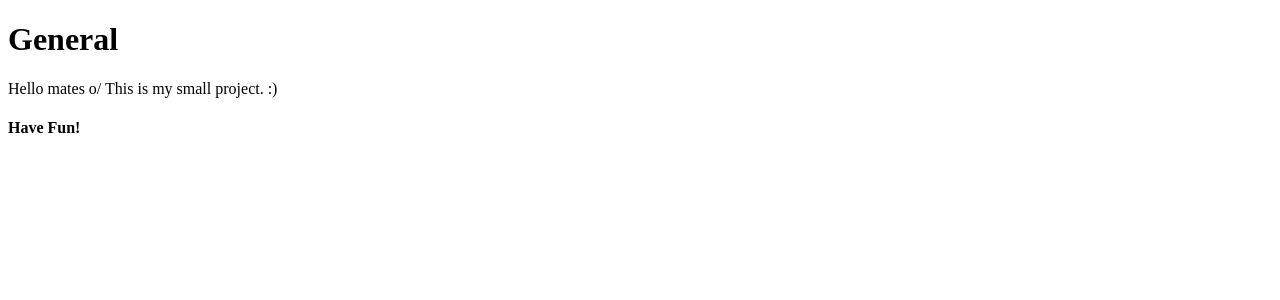
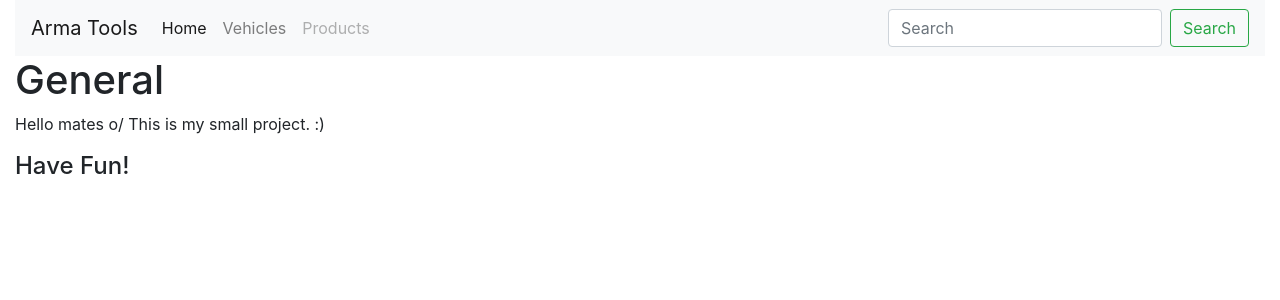
Before and after one commit to romeo-25-04/mongo_cortes, a Flask app: page / in a window 1280 px wide. Shown: the top 300 px of the page. Run offline with Flask 2, Linux system fonts and the light colour scheme; some libraries are stand-ins or nearby versions.

Commit message:
add vehicles list

```diff
--- a/app/templates/index.html
+++ b/app/templates/index.html
@@ -3,14 +3,51 @@
 <head>
     <!-- Required meta tags -->
     <meta charset="utf-8">
+    <meta name="viewport" content="width=device-width, initial-scale=1, shrink-to-fit=no">
 
+    <!-- Bootstrap CSS -->
+    <link rel="stylesheet" href="/static/css/bootstrap.min.css">
     <title>{{ title }}</title>
 </head>
-<body>
+<body class="container-fluid">
+    <nav class="navbar navbar-expand-lg navbar-light bg-light">
+      <a class="navbar-brand" href="/">Arma Tools</a>
+      <button class="navbar-toggler" type="button" data-toggle="collapse" data-target="#mainNavbar" aria-controls="mainNavbar" aria-expanded="false" aria-label="Toggle navigation">
+        <span class="navbar-toggler-icon"></span>
+      </button>
+
+      <div class="collapse navbar-collapse" id="mainNavbar">
+        <ul class="navbar-nav mr-auto">
+          <li class="nav-item {{ acHome }}">
+            <a class="nav-link" href="/">Home <span class="sr-only">(current)</span></a>
+          </li>
+          <li class="nav-item {{ acVeh }}">
+            <a class="nav-link" href="/vehicles">Vehicles</a>
+          </li>
+          <li class="nav-item {{ acProd }}">
+            <a class="nav-link disabled" href="/products">Products</a>
+          </li>
+        </ul>
+        <form class="form-inline my-2 my-lg-0">
+          <input class="form-control mr-sm-2" type="search" placeholder="Search" aria-label="Search">
+          <button class="btn btn-outline-success my-2 my-sm-0" type="submit">Search</button>
+        </form>
+      </div>
+    </nav>
+
+
+
     <h1>{{ title }}</h1>
     {% block body %}
     <p>Hello mates o/ This is my small project. :)</p>
     <h4>Have Fun!</h4>
     {% endblock %}
+
+
+    <!-- Optional JavaScript -->
+    <!-- jQuery first, then Popper.js, then Bootstrap JS -->
+    <script src="https://code.jquery.com/jquery-3.2.1.slim.min.js" integrity="sha384-KJ3o2DKtIkvYIK3UENzmM7KCkRr/rE9/Qpg6aAZGJwFDMVNA/GpGFF93hXpG5KkN" crossorigin="anonymous"></script>
+    <script src="https://cdnjs.cloudflare.com/ajax/libs/popper.js/1.12.9/umd/popper.min.js" integrity="sha384-ApNbgh9B+Y1QKtv3Rn7W3mgPxhU9K/ScQsAP7hUibX39j7fakFPskvXusvfa0b4Q" crossorigin="anonymous"></script>
+    <script src="/static/js/bootstrap.min.js"></script>
 </body>
 </html>
--- /dev/null
+++ b/app/templates/products.html
@@ -0,0 +1,3 @@
+{% extends "index.html" %}
+{% block body %}
+{% endblock %}
--- a/app/views.py
+++ b/app/views.py
@@ -1,7 +1,27 @@
 from flask import render_template, request
 from app import app
+from main import Database
+
+database = Database('main_amareto', 'michepass')
 
 @app.route('/')
 @app.route('/index')
 def index():
-    return render_template('index.html', title="General")
+    return render_template('index.html', title="General", acHome='active')
+
+
+@app.route('/vehicles')
+def vehicles():
+    sorted_vehicles = database.vehicles_col.find().sort([
+        ('max_load', 1)
+    ])
+    sorted_vehicles = [auto for auto in sorted_vehicles]
+    return render_template('vehicles.html',
+                           title='Vehicles',
+                           acVeh='active',
+                           vehicles=sorted_vehicles)
+
+
+@app.route('/products')
+def products():
+    return render_template('products.html', title='Products', acProd='active')
```
Also changed, not shown: app/templates/vehicles.html (added, +26 -0 lines).
